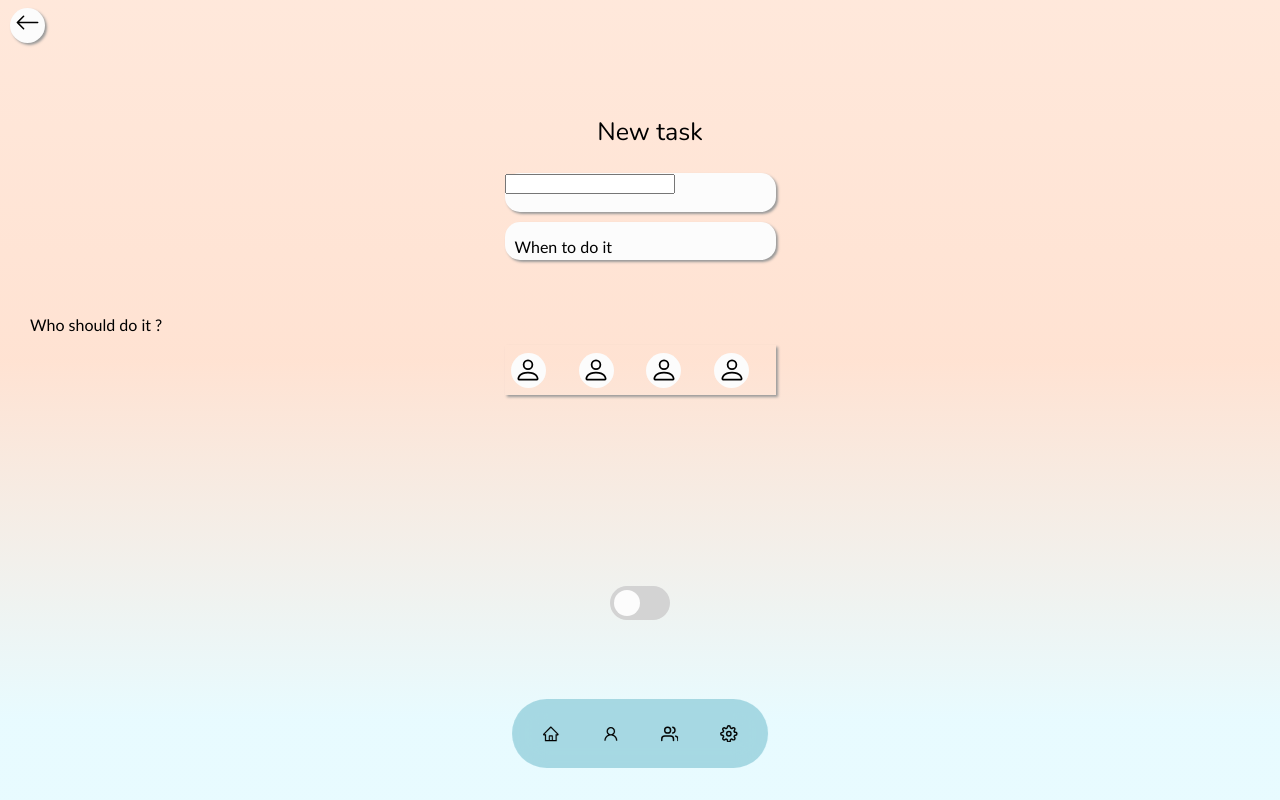
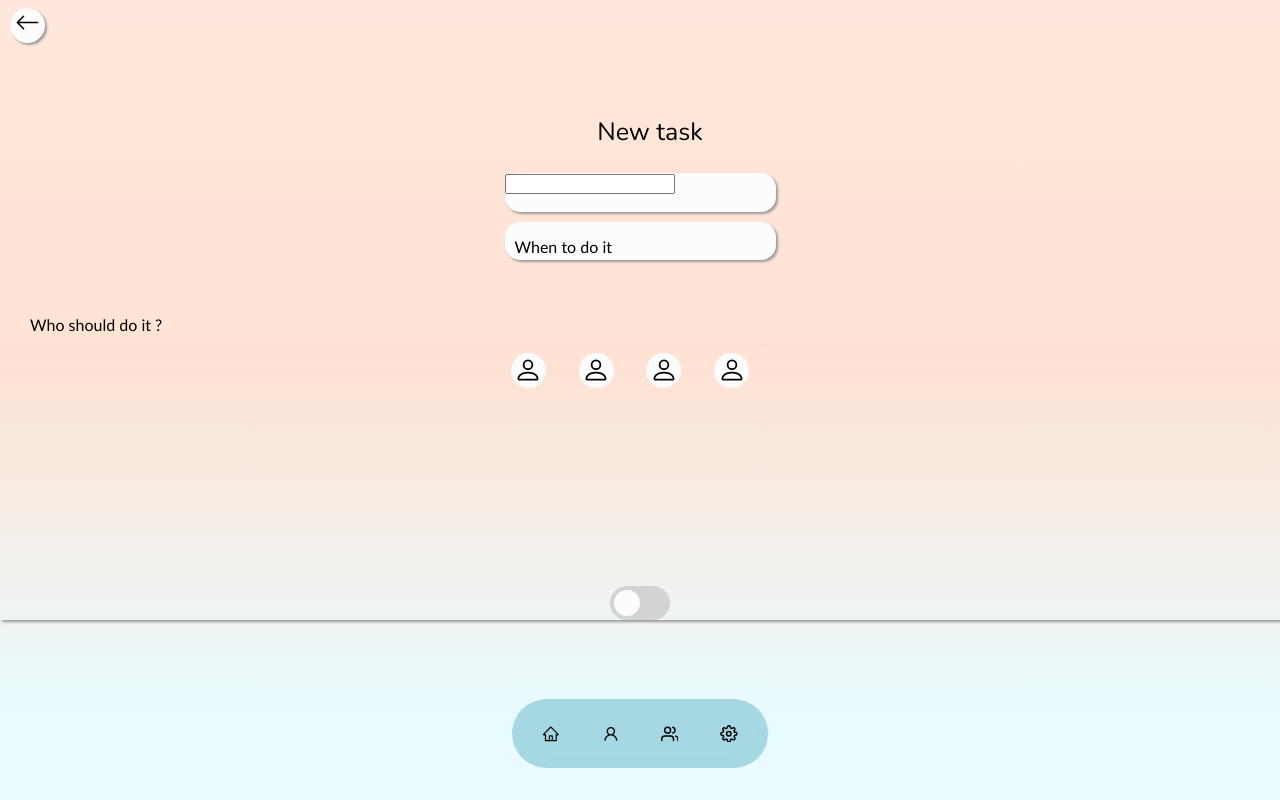
Before and after one commit to Duniia/doit, a React (Create React App) app: page /NewTask in a window 1280 px wide. Built offline with nearby package versions, Linux system fonts and the light colour scheme; a web font is replaced by a local one.

Commit message:
Michelle

```diff
--- a/src/styles/michelle.css
+++ b/src/styles/michelle.css
@@ -238,6 +238,7 @@ h1 {
   flex-direction: column;
   align-items: center;
   justify-content: space-between;
+  box-shadow: rgb(153, 153, 153) 1.95px 1.95px 2.6px;
 }
 
 .personer {
@@ -246,7 +247,6 @@ h1 {
   display: flex;
   justify-content: space-around;
   align-items: center;
-  box-shadow: rgb(153, 153, 153) 1.95px 1.95px 2.6px;
   cursor: pointer;
 }
 
--- a/src/styles/michelle.scss
+++ b/src/styles/michelle.scss
@@ -239,6 +239,7 @@
         flex-direction: column;
         align-items: center;
         justify-content: space-between;
+        box-shadow: $box-shadow;
     }
 
     .personer {
@@ -247,7 +248,6 @@
         display: flex;
         justify-content:space-around;
         align-items: center;
-        box-shadow: $box-shadow;
         cursor: pointer;
     }
 
```
Also changed, not shown: 1 other file (tests, documents, lock files or other folders).
